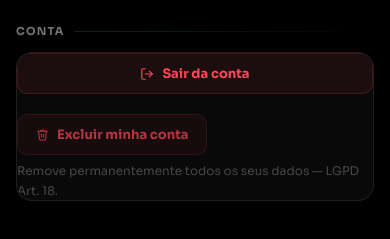
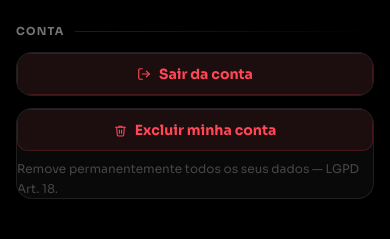
Before and after one commit to Andr3Q/finance-app, a React (Vite) app in the folder frontend/: page /settings in a window 390 px wide. Shown: the part 1994-2233 px from the top of the page. Built offline with nearby package versions, Linux system fonts and the light colour scheme; no server answers; sample sign-in values are in the browser's storage.

Commit message:
fix(ux): sair só na sidebar no desktop, mobile mantém nos settings

```diff
--- a/frontend/src/pages/Settings.jsx
+++ b/frontend/src/pages/Settings.jsx
@@ -89,7 +89,9 @@ export default function Settings() {
             <InstallCard />
 
             <div className="cfg-sec-title r10">Conta</div>
-            <div className="cfg-card r10">
+
+            {/* Sair — só aparece no mobile (desktop tem o botão na sidebar) */}
+            <div className="cfg-card r10 cfg-mobile-only">
               <button className="cfg-btn-danger cfg-logout-btn" onClick={handleLogout}>
                 <svg width="14" height="14" viewBox="0 0 24 24" fill="none" stroke="currentColor" strokeWidth="2" strokeLinecap="round" strokeLinejoin="round">
                   <path d="M9 21H5a2 2 0 01-2-2V5a2 2 0 012-2h4"/>
@@ -98,10 +100,12 @@ export default function Settings() {
                 </svg>
                 Sair da conta
               </button>
-              <div style={{ marginTop: 10, paddingTop: 10, borderTop: '1px solid var(--bd)' }}>
+            </div>
+
+            {/* Excluir conta — aparece em todos os dispositivos */}
+            <div className="cfg-card">
               <button
                 className="cfg-btn-danger"
-                  style={{ opacity: 0.7, fontSize: 13 }}
                 onClick={() => { setDeleteModal(true); setDeletePass(''); setDeleteErr('') }}
               >
                 <svg width="13" height="13" viewBox="0 0 24 24" fill="none" stroke="currentColor" strokeWidth="2" strokeLinecap="round" strokeLinejoin="round">
@@ -109,10 +113,9 @@ export default function Settings() {
                 </svg>
                 Excluir minha conta
               </button>
-                <p style={{ fontSize: 12, color: 'var(--t3)', marginTop: 6, marginBottom: 0 }}>
+              <p style={{ fontSize: 12, color: 'var(--t3)', marginTop: 8, marginBottom: 0 }}>
                 Remove permanentemente todos os seus dados — LGPD Art. 18.
               </p>
-              </div>
             </div>
 
           </div>
```
Also changed, not shown: frontend/src/index.css. Lines whose indentation alone changed are shown as unchanged.
